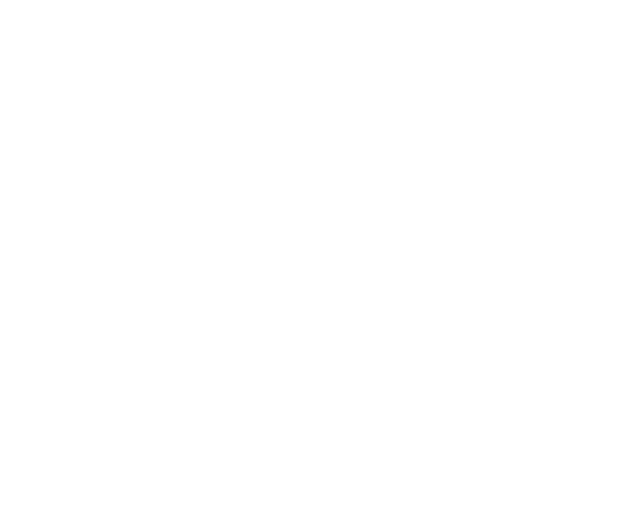
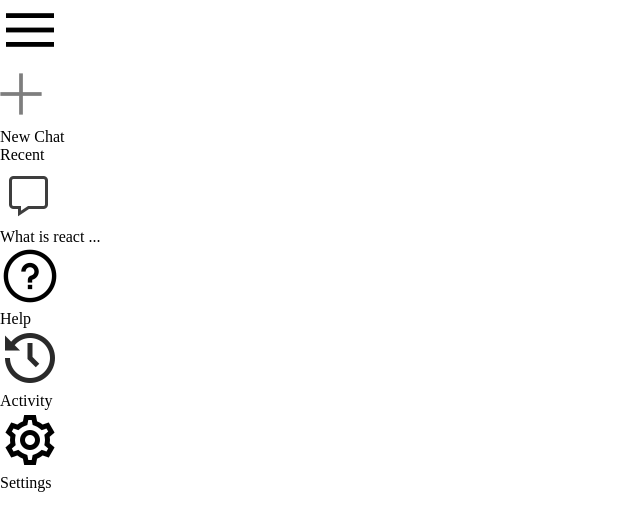
Before and after one commit to Iganza-roy/Gemini-clone, a React (Vite) app: page / in a window 1280 px wide. Shown: the top 530 px of the page, without its empty margins (0-640 px from the left). Built offline with nearby package versions, Linux system fonts and the light colour scheme.

Commit message:
feat: implement sidebar component and integrate into App

```diff
--- a/src/App.jsx
+++ b/src/App.jsx
@@ -1,11 +1,11 @@
-import React from 'react'
+import SideBar from './Components/Sidebar/SideBar';
 
 const App = () => {
   return (
-    <div>
+    <>
+      <SideBar />
+    </>
+  );
+};
 
-    </div>
-  )
-}
-
-export default App
+export default App;
--- /dev/null
+++ b/src/Components/Sidebar/SideBar.jsx
@@ -0,0 +1,40 @@
+import React from 'react';
+import './Sidebar.css';
+import { assets } from '../../assets/assets';
+
+const SideBar = () => {
+  return (
+    <div className='sedebar'>
+      <div className='top'>
+        <img className='menu' src={assets.menu_icon} alt='menu' />
+        <div className='new-chat'>
+          <img src={assets.plus_icon} alt='New chat' />
+          <p>New Chat</p>
+        </div>
+        <div className='recent'>
+          <p className='recent-title'>Recent</p>
+          <div className='recent-entry'>
+            <img src={assets.message_icon} alt='chat' />
+            <p>What is react ...</p>
+          </div>
+        </div>
+      </div>
+      <div className='bottom'>
+        <div className='bottom-item recent-entry'>
+          <img src={assets.question_icon} alt='question' />
+          <p>Help</p>
+        </div>
+        <div className='bottom-item recent-entry'>
+          <img src={assets.history_icon} alt='question' />
+          <p>Activity</p>
+        </div>
+        <div className='bottom-item recent-entry'>
+          <img src={assets.setting_icon} alt='question' />
+          <p>Settings</p>
+        </div>
+      </div>
+    </div>
+  );
+};
+
+export default SideBar;
```
Also changed, not shown: src/Components/Sidebar/Sidebar.css (added).
